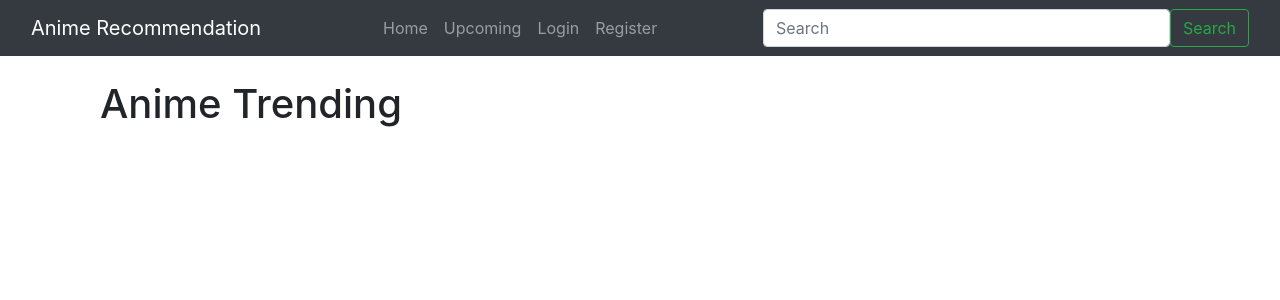
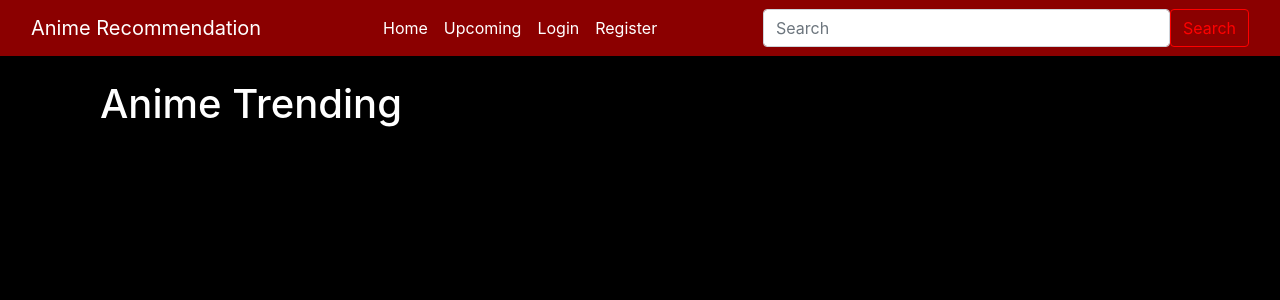
Before and after one commit to MohammedKaif037/AniList-API-APP, a Django app: page / in a window 1280 px wide. Shown: the top 300 px of the page. Run offline with Django 5.2, Linux system fonts and the light colour scheme; data that the repository does not hold is empty; some libraries are stand-ins or nearby versions.

Commit message:
theme change

```diff
--- a/AnimeApp/templates/AnimeApp/anime_detail.html
+++ b/AnimeApp/templates/AnimeApp/anime_detail.html
@@ -3,8 +3,10 @@
 {% block content %}
 <div class="container">
   <h1>{{ anime.title.romaji }}</h1>
+  <div class="img-container">
+  <img src="{{ anime.coverImage.extraLarge }}" class="detail-img-top" alt="Cover Image">
+</div>
   <div class="card">
-      <img src="{{ anime.coverImage.extraLarge }}" class="card-img-top" alt="Cover Image">
       <div class="card-body">
           <p class="card-text">{{ anime.description | safe }}</p>
       </div>
--- a/AnimeApp/templates/AnimeApp/anime_list.html
+++ b/AnimeApp/templates/AnimeApp/anime_list.html
@@ -4,7 +4,7 @@
   <h1>Anime Trending</h1>
   <div class="row">
     {% for anime in animes %}
-    <div class="col-md-4 mb-4">
+    <div class="col-md-3 mb-4">
       <div class="card">
         {% if anime.coverImage.extraLarge %}
         {% if anime.id %}
--- a/AnimeApp/templates/AnimeApp/base.html
+++ b/AnimeApp/templates/AnimeApp/base.html
@@ -2,10 +2,57 @@
 <html>
   <head>
     <title>Anime Recommendation App</title>
-
     <!-- Bootstrap CSS from unpkg -->
     <link rel="stylesheet" href="https://stackpath.bootstrapcdn.com/bootstrap/4.3.1/css/bootstrap.min.css">
     <style>
+/* General styles */
+body {
+  background-color: #000000; /* Black */
+  color: #FFFFFF; /* White */
+}
+
+/* Navbar styles */
+.navbar {
+  background-color: #8B0000; /* Dark Red */
+}
+.navbar-brand,
+.nav-link {
+  color: #FFFFFF; /* White */
+  transition: all 0.3s ease; /* Add transition for smooth effect */
+}
+.nav-link:hover {
+  color: #FF6347; /* Tomato */
+  text-shadow: 0 0 10px rgba(255, 0, 0, 0.5); /* Red glow effect on hover */
+}
+
+/* Card styles */
+.card {
+  background-color: #000000; /* Black */
+  border-color: #FF0000; /* Red */
+  box-shadow: 10px 0 20px rgba(255, 0, 0, 0.3); /* Red glow effect */
+  transition: all 0.3s ease; /* Add transition for smooth effect */
+}
+.card:hover {
+  box-shadow: 0 0 30px rgba(255, 0, 0, 0.7); /* Dominant red glow effect on hover */
+}
+.card-title {
+  color: #FF6347; /* Tomato */
+}
+.card-text {
+  color: #FF7F50; /* Coral */
+}
+
+/* Button styles */
+.btn-outline-primary {
+  color: #FF0000; /* Red */
+  border-color: #FF0000; /* Red */
+}
+.btn-outline-primary:hover {
+  background-color: #FF0000; /* Red */
+  color: #FFFFFF; /* White */
+}
+
+/* Other styles */
 .navbar-nav {
   flex: 1;
   justify-content: center;
@@ -22,14 +69,34 @@
 .card-body {
   text-align: center;
 }
- img{
+img {
   max-height: 400px;
-  width: auto ;
+  width: 244px;
+}
+ /* Detail Image styles */
+ .detail-img-top {
+        background-color: #000000; /* Black */
+        border-color: #FF0000; /* Red */
+        object-fit: contain;
+        box-shadow: 10px 0 20px rgba(255, 0, 0, 0.3); /* Red glow effect */
+        transition: all 0.3s ease; /* Add transition for smooth effect */
+      }
+      .detail-img-top:hover {
+        box-shadow: 0 0 30px rgba(255, 0, 0, 0.7); /* Dominant red glow effect on hover */
+      }
+
+      /* Centering the image */
+      .img-container {
+        display: flex;
+        justify-content: center;
+        align-items: center;
+        flex-direction: column;
+        text-align: center;
       }
     </style>
   </head>
   <body>
-  <nav class="navbar navbar-expand-lg navbar-dark bg-dark">
+    <nav class="navbar navbar-expand-lg">
       <div class="container-fluid">
         <a class="navbar-brand" href="{% url 'anime_list' %}">Anime Recommendation</a>
         <button class="navbar-toggler" type="button" data-bs-toggle="collapse" data-bs-target="#navbarNav" aria-controls="navbarNav" aria-expanded="false" aria-label="Toggle navigation">
@@ -59,7 +126,7 @@
           <!-- Add the search bar -->
           <form class="d-flex ms-2" id="searchForm" action="search">
             <input class="form-control me-2" type="search" placeholder="Search" aria-label="Search" id="searchInput" name="search">
-          <button class="btn btn-outline-success" type="submit">Search</button>
+            <button class="btn btn-outline-primary" type="submit">Search</button>
           </form>
         </div>
       </div>
@@ -68,8 +135,8 @@
       {% block content %}
       {% endblock %}
     </div>
-
     <!-- Bootstrap JS Bundle with Popper from unpkg -->
     <script src="https://code.jquery.com/jquery-3.3.1.slim.min.js"></script>
-  <script src="https://stackpath.bootstrapcdn.com/bootstrap/4.3.1/js/bootstrap.bundle.min.js"></script></body>
+    <script src="https://stackpath.bootstrapcdn.com/bootstrap/4.3.1/js/bootstrap.bundle.min.js"></script>
+  </body>
 </html>
--- a/AnimeApp/templates/AnimeApp/character_detail.html
+++ b/AnimeApp/templates/AnimeApp/character_detail.html
@@ -5,7 +5,7 @@
   <div>
     <h1>{{ character.name.full }}</h1>
     {% if character.image.large %}
-    <img src="{{ character.image.large }}" alt="{{ character.name.full }}">
+    <img class="detail-img-top" src="{{ character.image.large }}" alt="{{ character.name.full }}">
     {% endif %}
     <p><strong>Native Name:</strong> {{ character.name.native }}</p>
     <p><strong>Age:</strong> {{ character.age }}</p>
```
Lines whose indentation alone changed are shown as unchanged.
